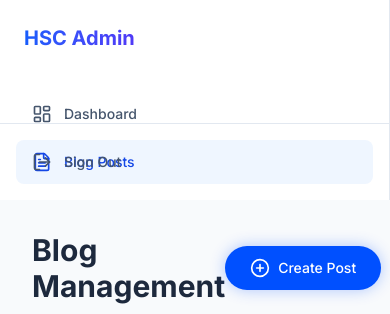
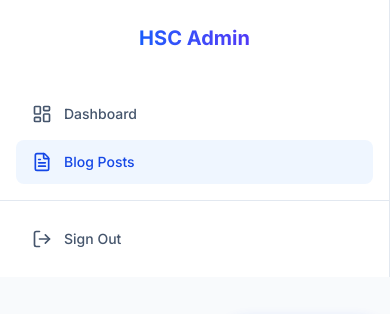
Before and after one commit to aman-singal/HSC-Platform, a Next.js app: page /admin/blog in a window 390 px wide. Shown: the top 314 px of the page. Built offline with nearby package versions, Linux system fonts and the light colour scheme; no server answers; the database is empty.

Commit message:
fixed Auth

```diff
--- a/src/app/admin/layout.tsx
+++ b/src/app/admin/layout.tsx
@@ -22,12 +22,18 @@ export default function AdminLayout({ children }: { children: React.ReactNode })
     }
   };
 
+  const isLoginPage = pathname === '/admin/login';
+
+  if (isLoginPage) {
+    return <main className="min-h-screen relative">{children}</main>;
+  }
+
   return (
     <div className="min-h-screen bg-slate-50 dark:bg-slate-950 flex flex-col md:flex-row">
       {/* Sidebar */}
       <aside className="w-full md:w-64 bg-white dark:bg-slate-900 border-r border-slate-200 dark:border-slate-800 flex-shrink-0 relative">
-        <div className="p-6">
-          <Link href="/" className="flex items-center gap-2">
+        <div className="p-6 text-center md:text-left">
+          <Link href="/" className="flex items-center justify-center md:justify-start gap-2">
             <span className="text-xl font-bold bg-clip-text text-transparent bg-gradient-to-r from-blue-600 to-indigo-600">
               HSC Admin
             </span>
@@ -54,7 +60,7 @@ export default function AdminLayout({ children }: { children: React.ReactNode })
           })}
         </nav>
 
-        <div className="absolute bottom-0 w-full p-4 border-t border-slate-200 dark:border-slate-800">
+        <div className="md:absolute bottom-0 w-full p-4 border-t border-slate-200 dark:border-slate-800 bg-white dark:bg-slate-900">
           <button
             onClick={handleLogout}
             className="flex items-center gap-3 px-4 py-3 w-full rounded-lg text-sm font-medium text-slate-600 hover:bg-red-50 hover:text-red-600 dark:text-slate-400 dark:hover:bg-red-900/30 dark:hover:text-red-400 transition-colors"
```
